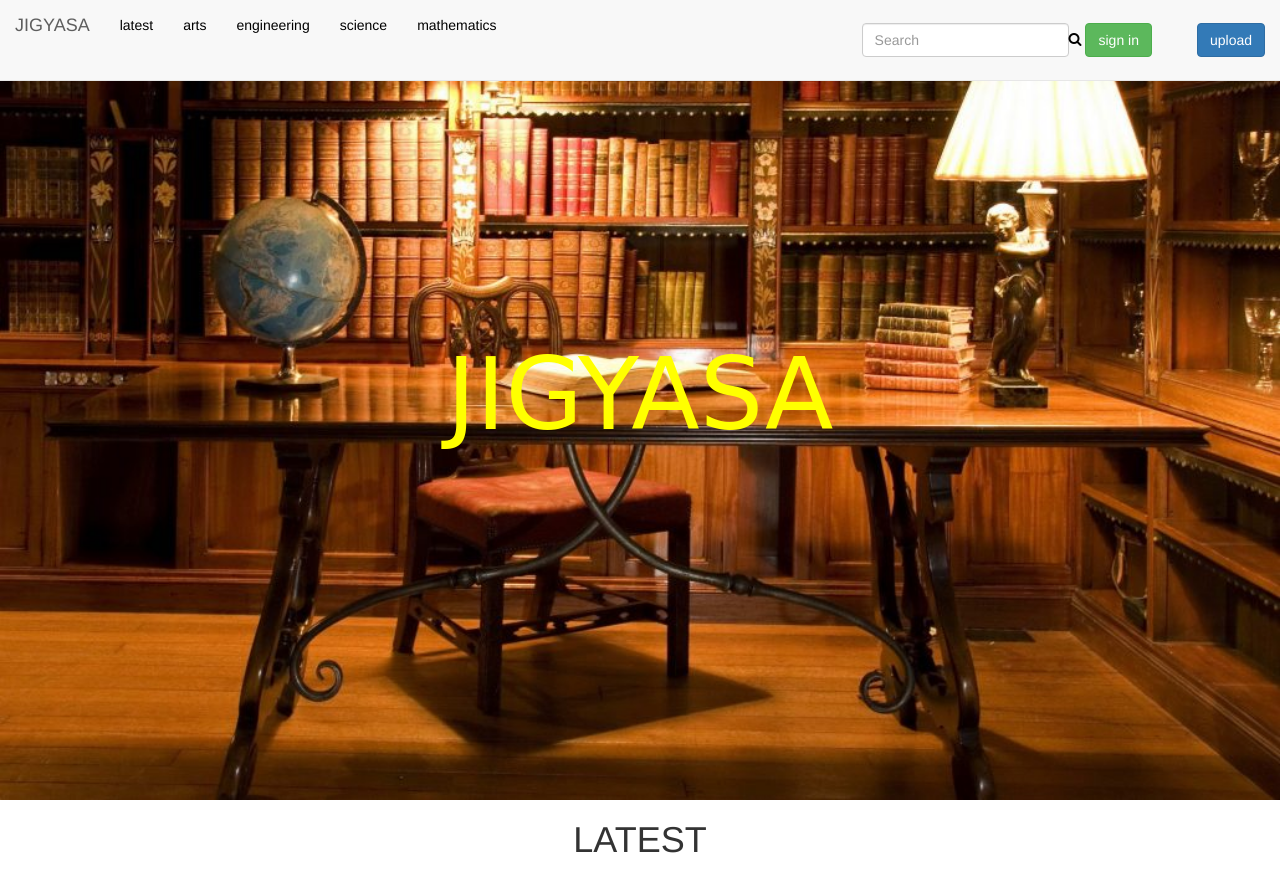
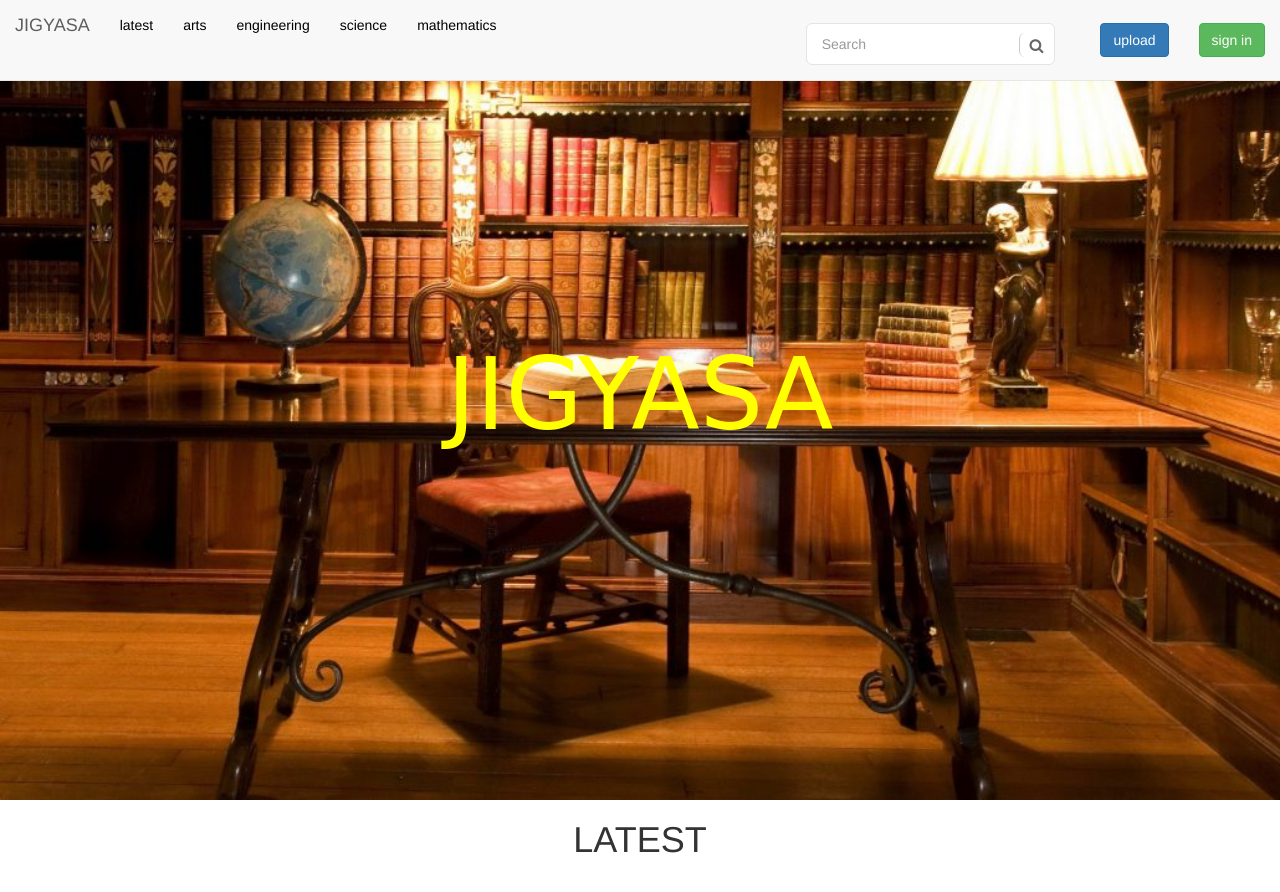
Before and after one commit to RVTsurbhi/study-courses, a plain HTML site: page index.html in a window 1280 px wide. Shown: the top 892 px of the page. Drawn offline with nearby package versions, Linux system fonts and the light colour scheme; a web font is replaced by a local one.

Commit message:
search-icon

```diff
--- a/index.html
+++ b/index.html
@@ -45,6 +45,41 @@
      font-family: 'Shrikhand', cursive;
    }
 
+   .navbar-form .form-group{
+       padding: 3px;
+       border: solid 1px #E4E4E4;
+       border-radius: 6px;
+       background-color: #fff;
+   }
+
+   .navbar-form .form-group input{
+       border: 0;
+       box-shadow: none;
+   }
+
+   .navbar-form .form-group button{
+       margin: 2px 0 0 0;
+       background: none;
+       box-shadow: none;
+       border: 0;
+       color: #666666;
+       padding: 0 8px 0 10px;
+       border-left: solid 1px #ccc;
+   }
+
+   .navbar-form .form-group button:hover{
+       border: 0;
+       box-shadow: none;
+       border-left: solid 1px #ccc;
+   }
+
+   .navbar-form .form-group .fa-search{
+       font-size:15px;
+   }
+
+
+
+
    section
    {
      min-height: 500px;
@@ -89,12 +124,19 @@
           <ul class="nav navbar-nav navbar-right">
 
           <li><a href="#"><form class="navbar-form navbar-left" role="search">
-              <div class="form-group">
-              <input type="text" class="form-control" placeholder="Search"><i class="fa fa-search"></i>
-            </div>
-              <button type="button" class="btn btn-success">sign in</button>
-            </form></a>
+               <div class="form-group">
+                 <input type="text" class="form-control" placeholder="Search"/>
+                    <!-- <div class="form-grp-btn"> -->
+                      <span class="input-grp-btn">
+                      <button class="btn btn-info btn-lg" type="button">
+                        <i class="fa fa-search"></i></button></span>
+                    <!-- </div> -->
+                </div>
+              </form>
+            </a>
+
           <li><a href="#"><button type="button" class="btn btn-primary navbar-btn">upload</button></a>
+          <li><a href="#"><button type="button" class="btn btn-success navbar-btn">sign in</button></a>
 
         </div>
       </div>
```
